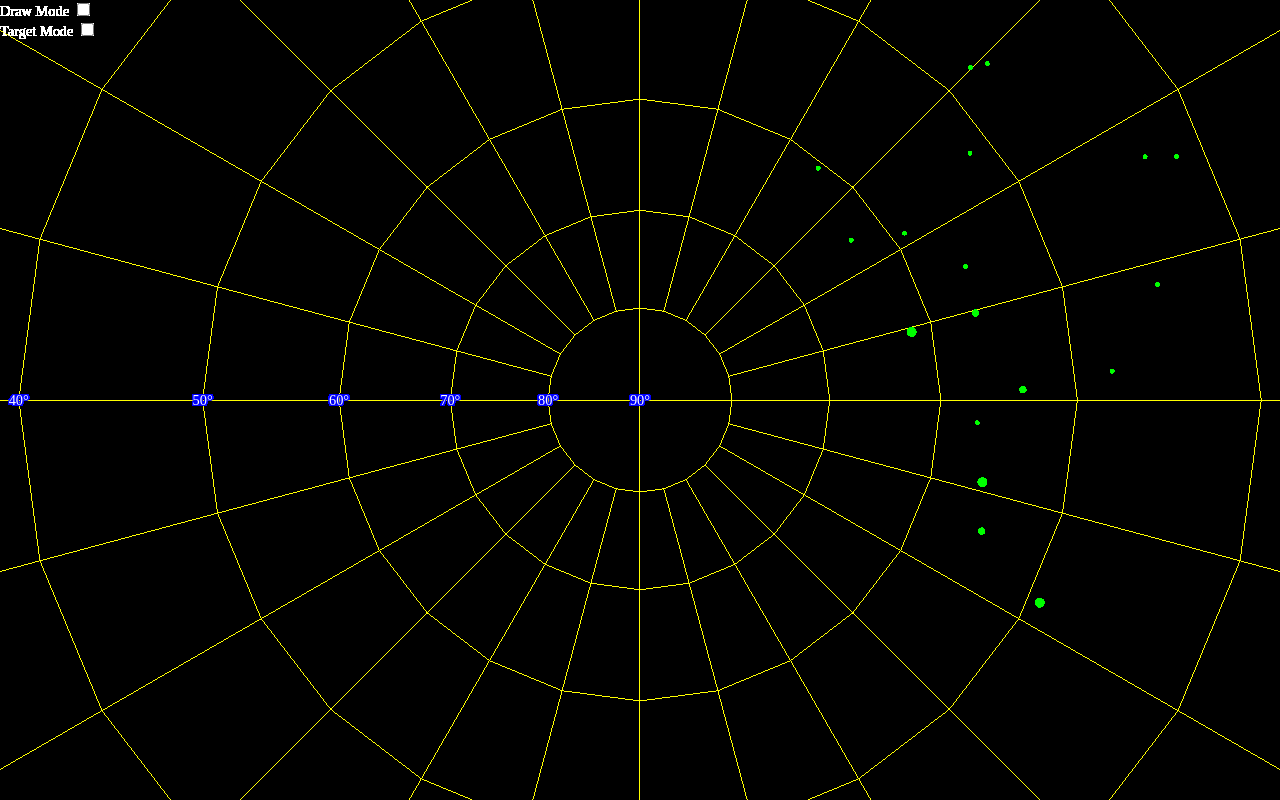
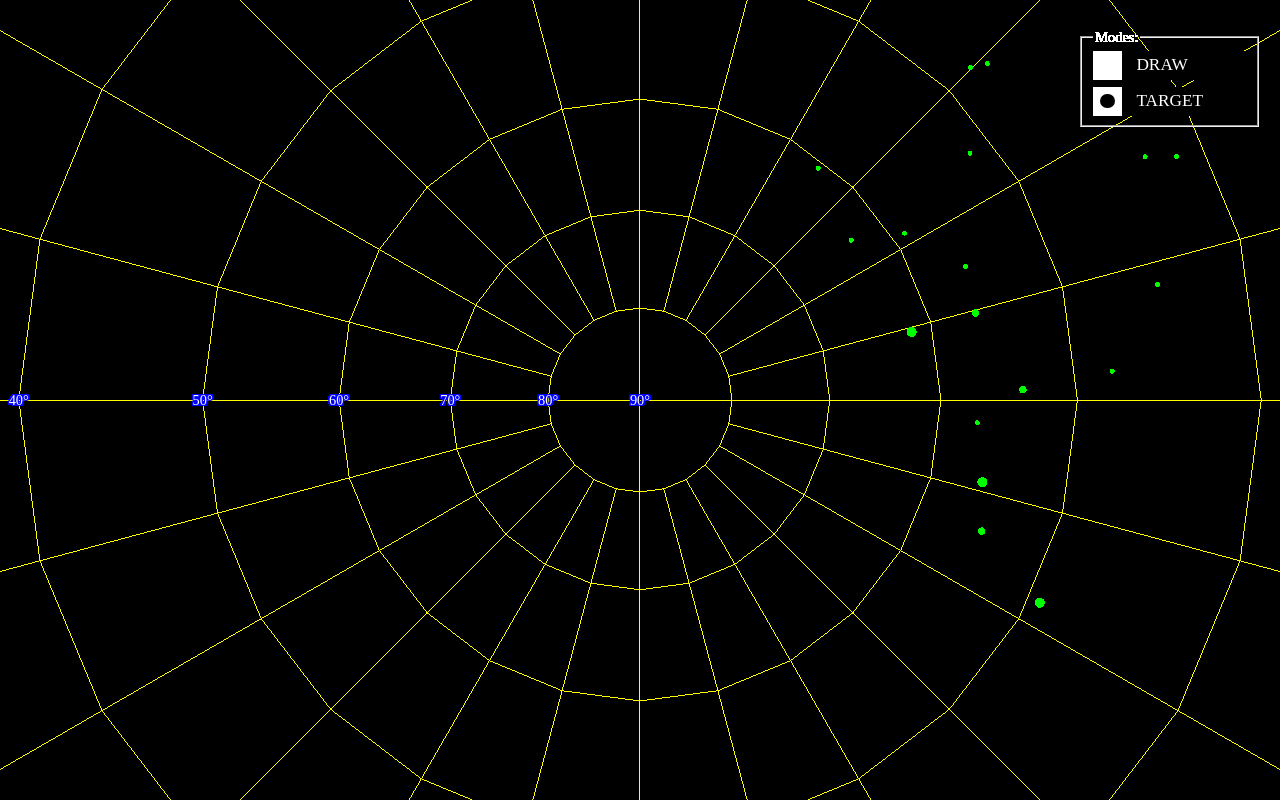
Before and after one commit to Axolotle/objetscelestes, a plain HTML site: page website/index.html in a window 1280 px wide. Drawn offline with nearby package versions, Linux system fonts and the light colour scheme.

Commit message:
add input pre-styling

```diff
--- a/website/index.html
+++ b/website/index.html
@@ -13,20 +13,25 @@
 <body>
     <main>
         <canvas id="canvas"></canvas>
-        <div id="labels">
+        <div id="coordinates">
         </div>
         <form id="options">
-            <div>
-                <label for="draw">Draw Mode</label>
-                <input id="drawMode" type="checkbox" name="draw">
-            </div>
-            <div>
-                <label for="target">Target Mode</label>
-                <input id="targetMode" type="checkbox" name="target">
-            </div>
+            <fieldset>
+                <legend>Modes:</legend>
+                <label>
+                    <span class="text">DRAW</span>
+                    <input id="drawMode" name="draw" type="checkbox">
+                    <span class="checker"></span>
+                </label>
+                <label>
+                    <span class="text">TARGET</span>
+                    <input id="targetMode" name="target" type="checkbox" checked="checked">
+                    <span class="checker"></span>
+                </label>
+            </fieldset>
         </form>
     </main>
 
-    <script type="module" src="js/script.js"></script>
+<script type="module" src="js/script.js"></script>
 </body>
 </html>
--- a/website/js/observatoire/Grid.js
+++ b/website/js/observatoire/Grid.js
@@ -102,7 +102,7 @@ export class Grid extends THREE.Group {
     }
 
     setupLabels () {
-        const container = document.getElementById('labels');
+        const container = document.getElementById('coordinates');
         const points = {
             meridian: this.meridian.object.geometry.attributes.position.array,
             parallel: this.parallel.object.geometry.attributes.position.array
--- a/website/stylesheet.css
+++ b/website/stylesheet.css
@@ -1,3 +1,9 @@
+:root {
+    font-family: 'Fira Code';
+    font-size: 0.9rem;
+    color: white;
+}
+
 html, body {
     margin: 0;
 }
@@ -12,15 +18,12 @@ main {
     background-color: blue;
 }
 
-#labels, #options {
-    font-family: 'Fira Code';
-    font-size: 0.9rem;
-    color: white;
+#coordinates {
     position: absolute;
     top: 0;
     left: 0;
 }
-#labels div {
+#coordinates div {
     position: absolute;
     left: 0;
     top: 0;
@@ -34,6 +37,69 @@ main {
         -1px  1px 0 blue,
         -1px  0   0 blue;
 }
-#labels .hide {
+#coordinates .hide {
     display: none;
 }
+
+#options {
+    position: absolute;
+    top: 2rem;
+    right: 4rem;
+    width: 10rem;
+}
+
+label {
+    display: block;
+    position: relative;
+    padding-left: 2rem;
+    height: 2rem;
+    cursor: pointer;
+    user-select: none;
+    margin-right: 2rem;
+
+}
+label:not(:last-of-type) {
+    margin-bottom: 0.5rem;
+}
+label .text {
+    font-size: 1.2rem;
+    display: inline-block;
+    line-height: 2rem;
+    background-color: black;
+    height: 2rem;
+    padding: 0 1rem;
+    min-width: 100%;
+
+}
+
+label input {
+    position: absolute;
+    opacity: 0;
+    height: 0;
+    width: 0;
+}
+
+.checker {
+    position: absolute;
+    top: 0;
+    left: 0;
+    height: 2rem;
+    width: 2rem;
+    background-color: white;
+}
+.checker:after {
+    content: "";
+    position: absolute;
+    left: .5rem;
+    top: .5rem;
+    width: 1rem;
+    height: 1rem;
+    border-radius: 50%;
+}
+
+label:hover input ~ .checker:after {
+    background-color: blue;
+}
+label input:checked ~ .checker:after {
+    background-color: black;
+}
```
